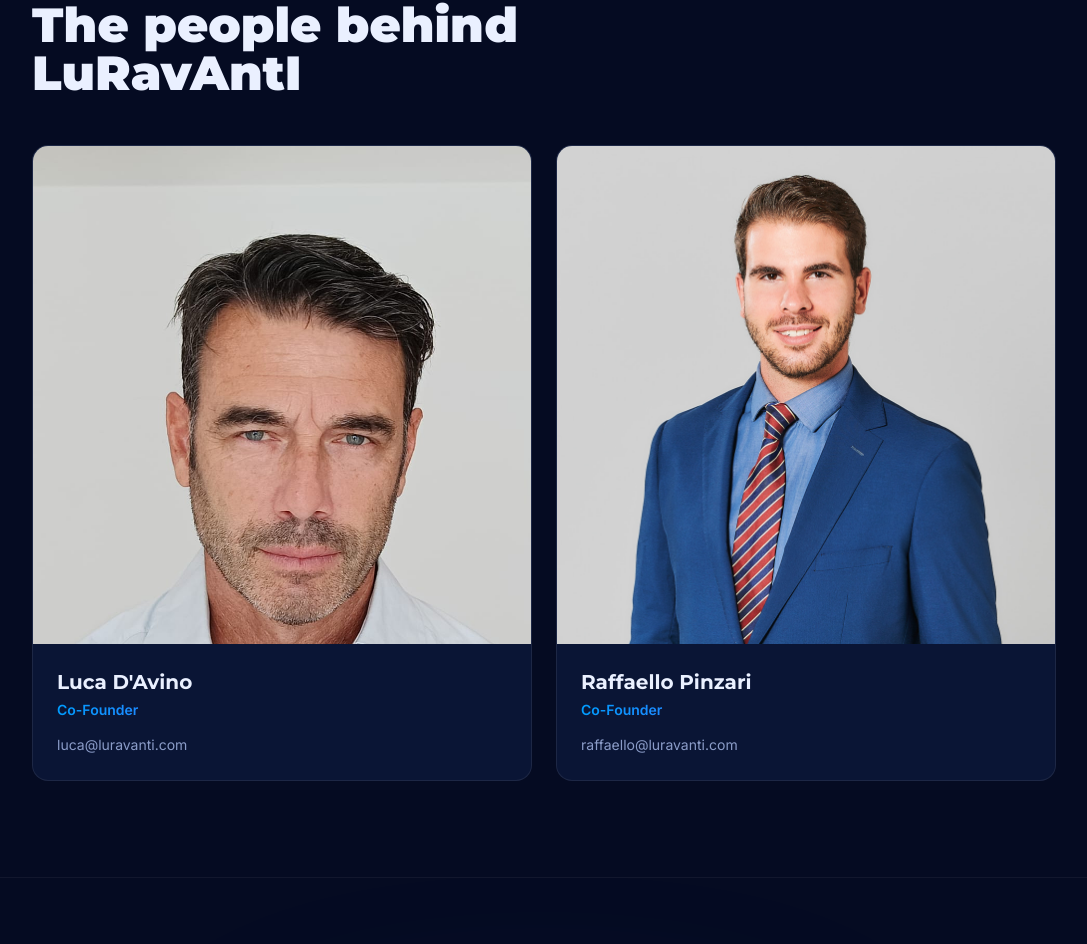
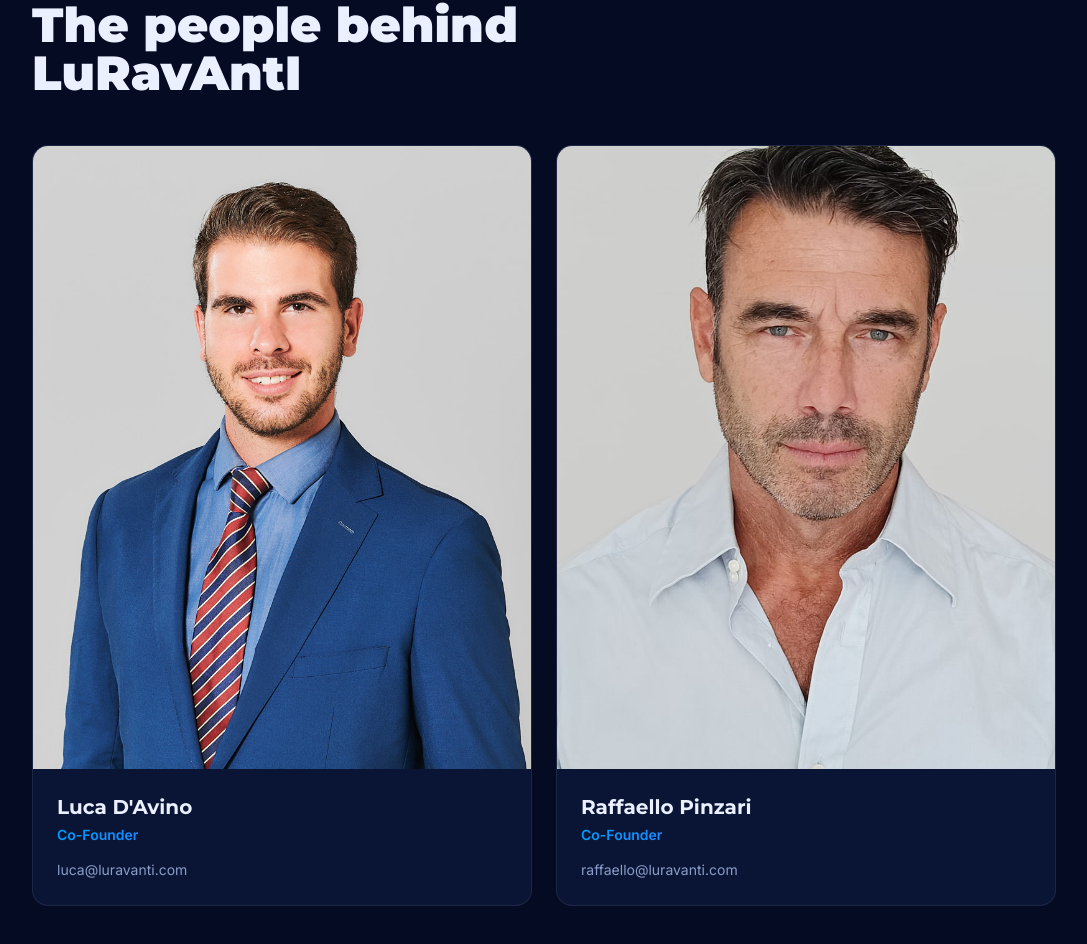
Before and after one commit to lucadavdev/luravanti, a Next.js app in the folder frontend/: page /en in a window 1280 px wide. Shown: the part 6448-7392 px from the top of the page, without its empty margins (96-1183 px from the left). Built offline with nearby package versions, Linux system fonts and the light colour scheme.

Commit message:
fix: swap founder photos to correct names, use aspect-[4/5] and object-center for better portrait fit

```diff
--- a/frontend/src/components/sections/About.tsx
+++ b/frontend/src/components/sections/About.tsx
@@ -33,12 +33,12 @@
               key={founder.email}
               className="group bg-navy-2 border border-white/8 rounded-2xl overflow-hidden hover:border-grad-mid/30 transition-all duration-200 hover:bg-navy-3"
             >
-              <div className="relative w-full aspect-square">
+              <div className="relative w-full aspect-[4/5]">
                 <Image
                   src={founder.photo}
                   alt={`${founder.name} — ${t('role')}`}
                   fill
-                  className="object-cover object-top"
+                  className="object-cover object-center"
                   sizes="(max-width: 768px) 100vw, 50vw"
                 />
               </div>
```
Also changed, not shown: frontend/public/team/luca.jpg, frontend/public/team/raffaello.jpg.
